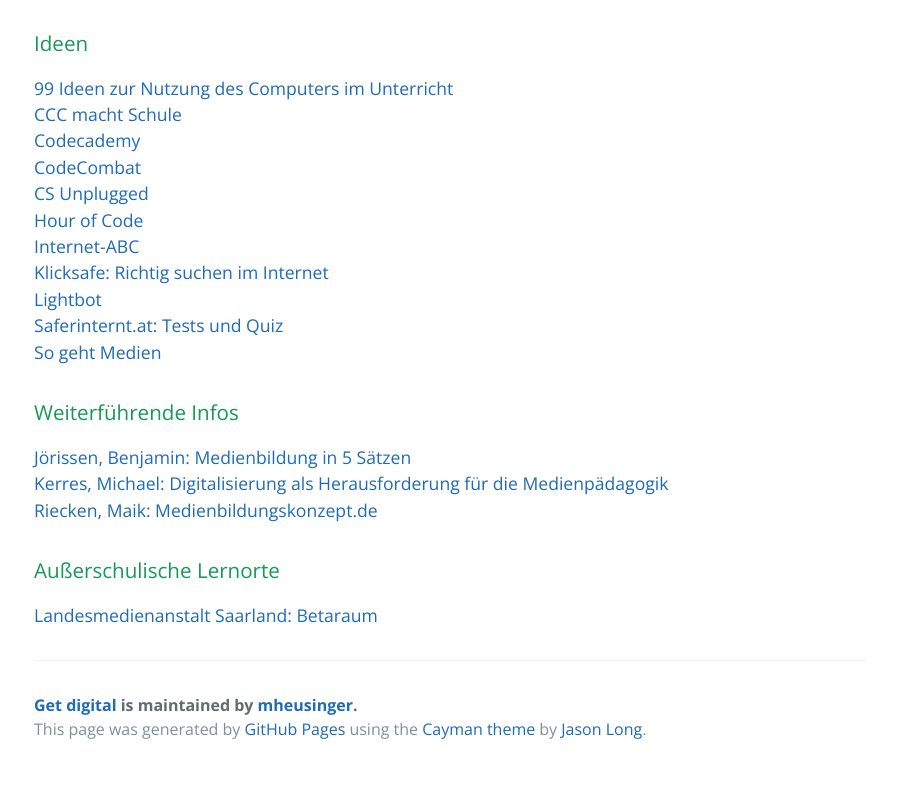
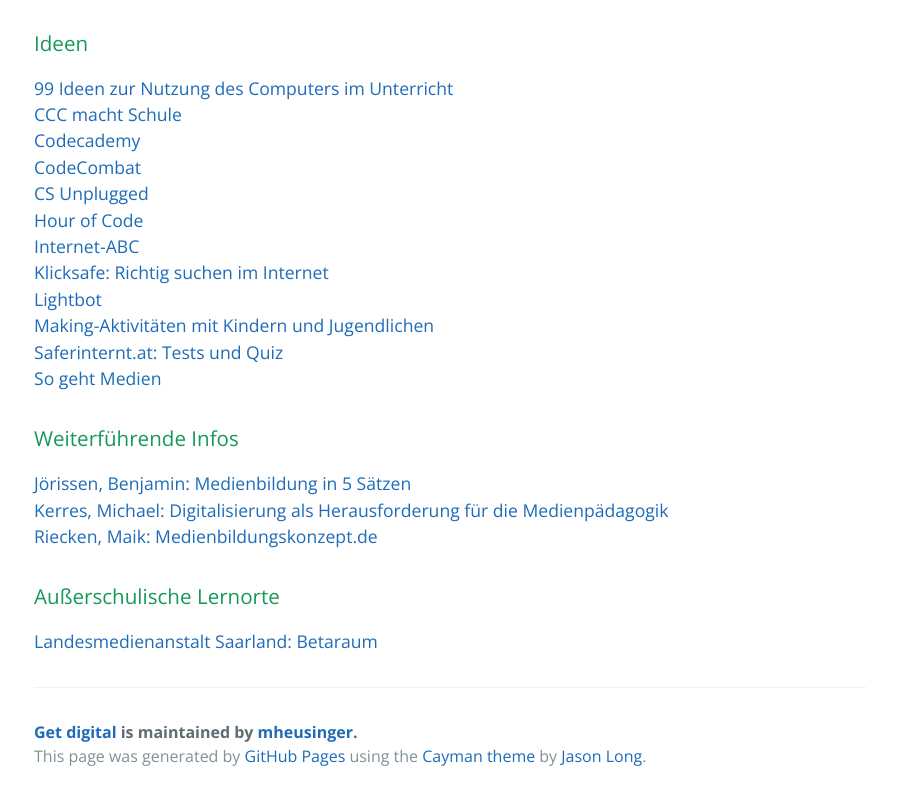
Before and after one commit to mheusinger/getdigital, a plain HTML site: page index.html in a window 1280 px wide. Shown: the part 2059-2859 px from the top of the page, without its empty margins (190-1087 px from the left). Before the commit the page ends 2832 px from the top, so only its background shows below. Drawn offline with nearby package versions, Linux system fonts and the light colour scheme.

Commit message:
Update index.html

```diff
--- a/index.html
+++ b/index.html
@@ -103,6 +103,7 @@ Wissensgesellschaft</a><br />
        <a href="https://www.internet-abc.de/kinder/lernen-schule/lernmodule/">Internet-ABC</a><br />
        <a href="http://www.klicksafe.de/service/materialien/broschueren-ratgeber/richtig-suchen-im-internet/">Klicksafe: Richtig suchen im Internet</a><br />
        <a href="http://lightbot.com/ios.html">Lightbot</a><br />
+       <a href="http://www.bimsev.de/n/userfiles/downloads/making_handbuch_online_final.pdf">Making-Aktivitäten mit Kindern und Jugendlichen</a><br />
        <a href="https://www.saferinternet.at/tests-und-quiz/">Saferinternt.at: Tests und Quiz</a><br />
        <a href="http://www.br.de/sogehtmedien/index.html">So geht Medien</a><br />
 
```
